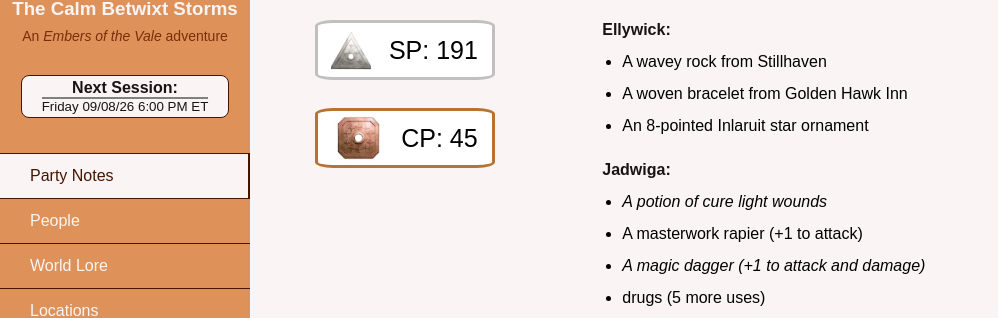
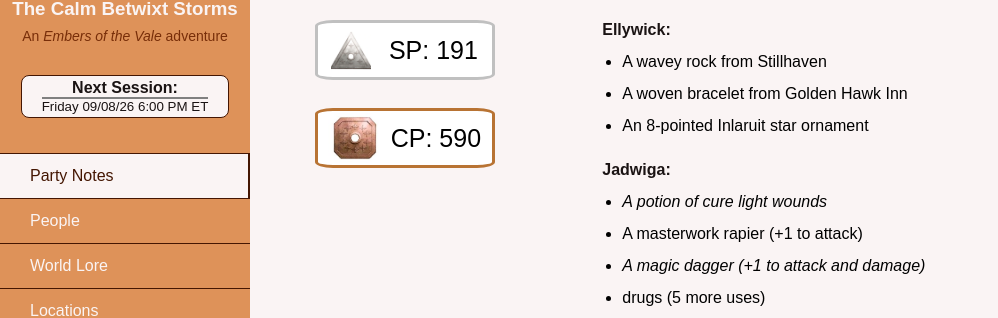
Before and after one commit to lambdr/calm_betwixt_storms, a Jekyll site: the page built from index.md, in a window 1280 px wide and 900 px high, scrolled down 910 px. Shown: the part 136-454 px from the top of the window, without its empty margins (0-998 px from the left). Built offline with Jekyll 4.4.1, drawn with Linux system fonts in a browser that asks for light colours.

Commit message:
Update cp value in party_info.yml

```diff
--- a/_data/party_info.yml
+++ b/_data/party_info.yml
@@ -6,7 +6,7 @@ quests:
 pp: 3
 gp: 184
 sp: 191
-cp: 45
+cp: 590
 
 loot:
   players:
```
